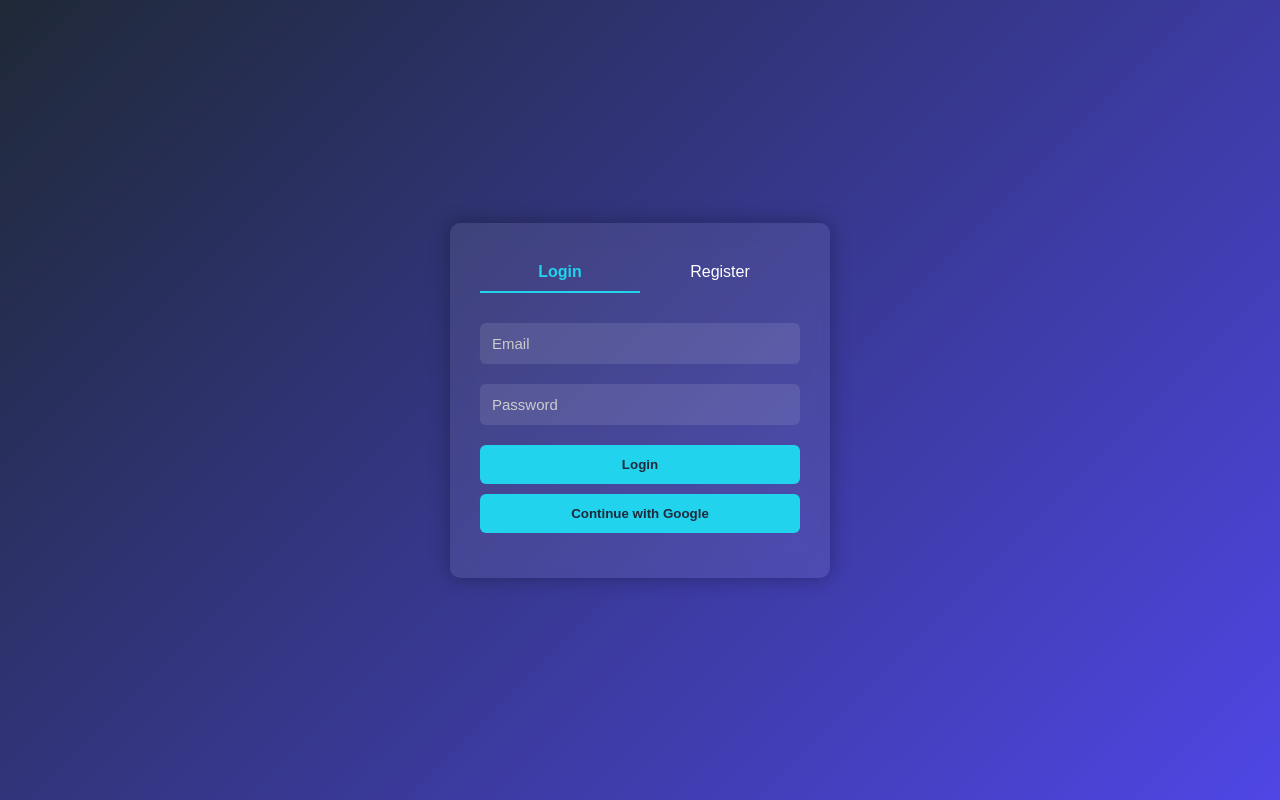
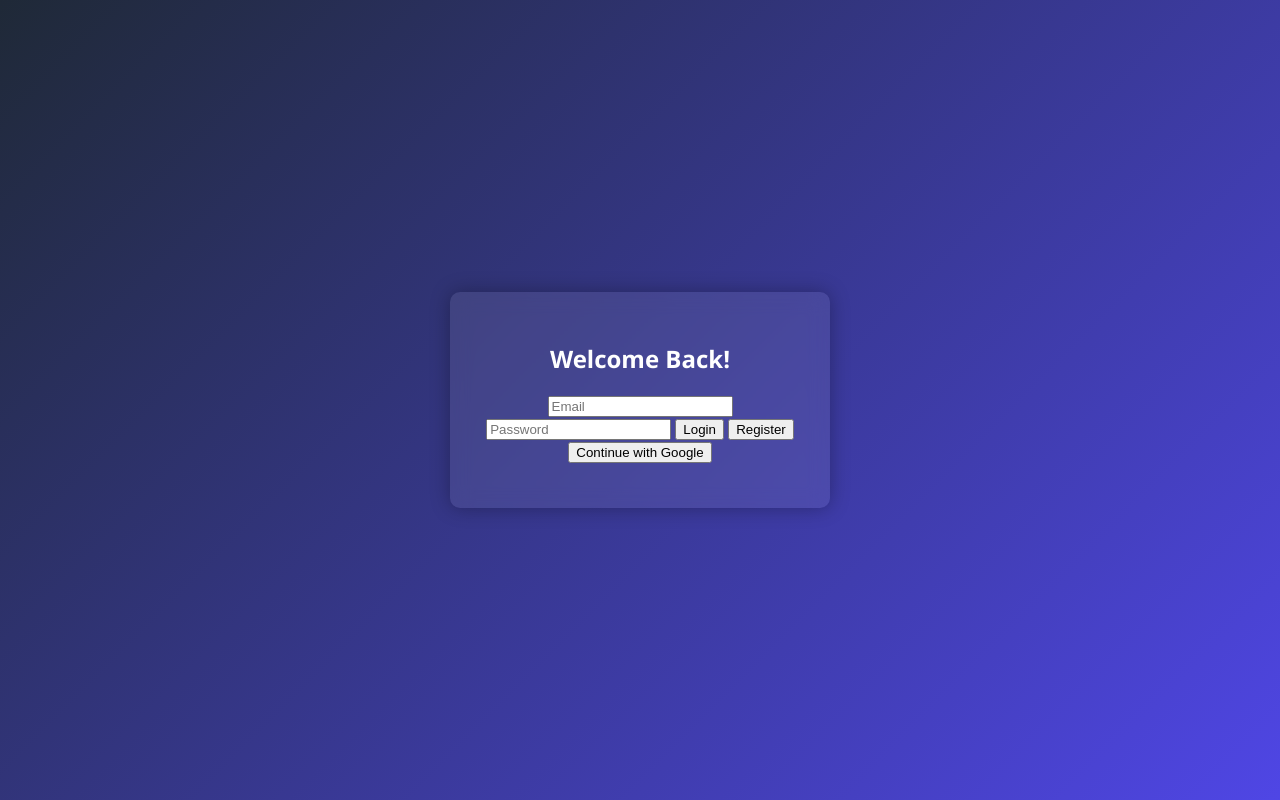
Before and after one commit to Hyezzcraxksz/CodeSecurity, a plain HTML site: page index.html in a window 1280 px wide. Drawn offline with Linux system fonts and the light colour scheme.

Commit message:
Update index.html

```diff
--- a/index.html
+++ b/index.html
@@ -2,33 +2,24 @@
 <html lang="en">
 <head>
   <meta charset="UTF-8" />
-  <meta name="viewport" content="width=device-width, initial-scale=1.0"/>
-  <title>Auth Portal</title>
+  <title>Login | Hyezzcraxksz Academy</title>
+  <meta name="viewport" content="width=device-width, initial-scale=1.0" />
   <link rel="stylesheet" href="style.css" />
 </head>
 <body>
   <div class="auth-container">
-    <div class="tab-toggle">
-      <button id="login-tab" class="tab active">Login</button>
-      <button id="register-tab" class="tab">Register</button>
-    </div>
+    <h2>Welcome Back!</h2>
 
-    <form id="login-form" class="auth-form">
-      <input type="email" id="login-email" placeholder="Email" required />
-      <input type="password" id="login-password" placeholder="Password" required />
-      <button type="submit">Login</button>
-      <button type="button" id="google-login">Continue with Google</button>
-    </form>
+    <input id="email" type="email" placeholder="Email" />
+    <input id="password" type="password" placeholder="Password" />
 
-    <form id="register-form" class="auth-form hidden">
-      <input type="email" id="register-email" placeholder="Email" required />
-      <input type="password" id="register-password" placeholder="Password" required />
-      <button type="submit">Register</button>
-    </form>
+    <button id="email-login-btn">Login</button>
+    <button id="email-register-btn">Register</button>
+    <button id="google-login-btn">Continue with Google</button>
 
     <p id="status"></p>
   </div>
 
-  <script type="module" src="script.js"></script>
+  <script type="module" src="app.js"></script>
 </body>
 </html>
```
